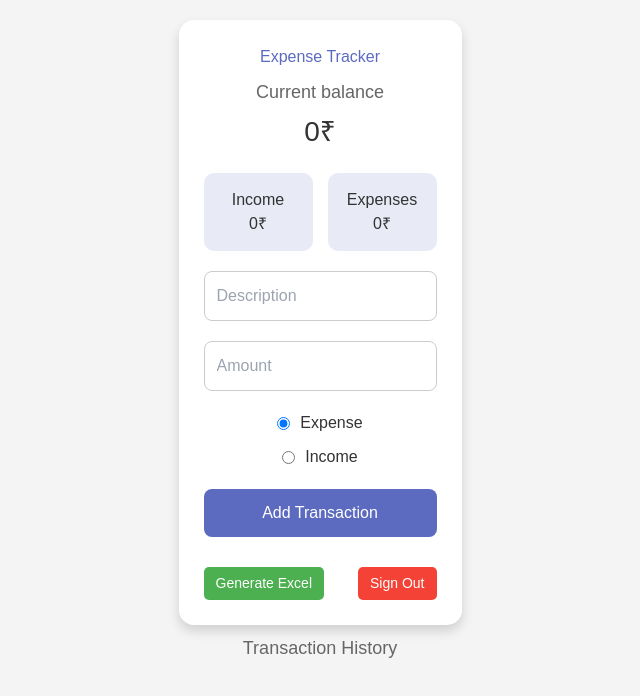
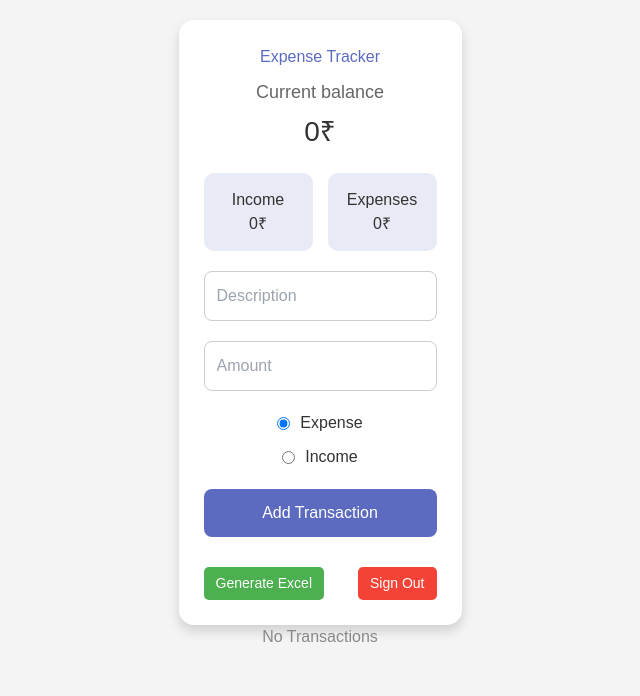
Before and after one commit to Ramkishangupta/Expense-Tracker, a React (Vite) app: page /Expense-Tracker/expense-tracker in a window 1280 px wide. Shown: the top 696 px of the page, without its empty margins (320-960 px from the left). Built offline with nearby package versions, Linux system fonts and the light colour scheme.

Commit message:
added  transaction history toggle

```diff
--- a/src/pages/expense-tracker/index.jsx
+++ b/src/pages/expense-tracker/index.jsx
@@ -149,14 +149,16 @@ const ExpenseTracker = () => {
         </div>
       </div>
       <div className="exp1">
+        {transactions.length > 0 ? (
+          <>
             <h3>Transaction History</h3>
             <ul className="transaction-history">
               {transactions.map((transaction) => {
-            const { description, transactionAmount, transactionType } =
+                const { id, description, transactionAmount, transactionType } =
                   transaction;
                 return (
                   <li
-                key={transaction.id}
+                    key={id}
                     className={`transaction-type-${transactionType}`}
                   >
                     <h4>{description}</h4>
@@ -170,6 +172,12 @@ const ExpenseTracker = () => {
                 );
               })}
             </ul>
+          </>
+        ) : (
+          <p style={{ textAlign: "center", color: "#888" }}>
+            No Transactions
+          </p>
+        )}
       </div>
     </div>
   );
```
Lines whose indentation alone changed are shown as unchanged.
